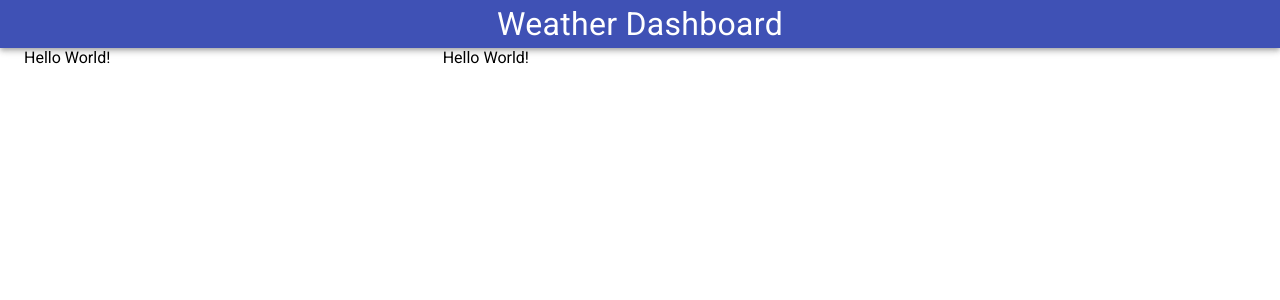
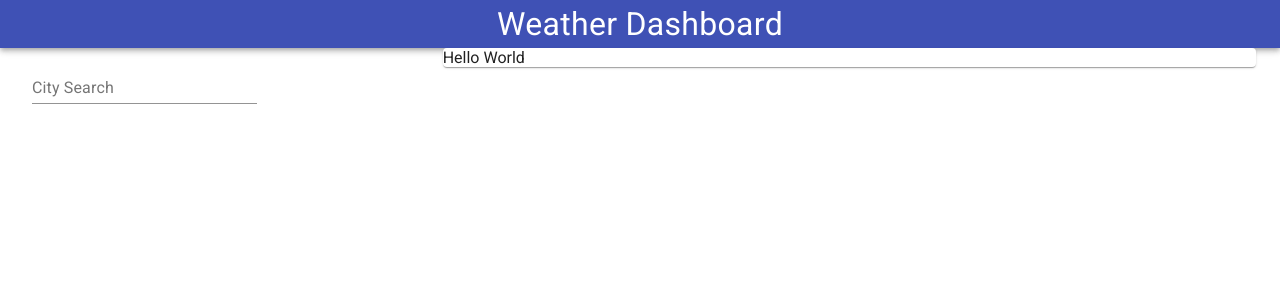
Before and after one commit to coleman-buffa/weather-dashboard, a React (Create React App) app in the folder client/: page / in a window 1280 px wide. Shown: the top 300 px of the page. Built offline with nearby package versions, Linux system fonts and the light colour scheme.

Commit message:
Draft SearchBar component.

```diff
--- a/client/src/App.js
+++ b/client/src/App.js
@@ -1,6 +1,7 @@
 import './App.css';
-import TopBar from './components/topbar/topbar.js';
-import { Container, Grid} from "@material-ui/core";
+import TopBar from './components/topbar/topbar';
+import SearchBar from './components/searchbar/searchbar';
+import { Container, Grid, Paper } from "@material-ui/core";
 
 function App() {
   return (
@@ -8,11 +9,11 @@ function App() {
       <TopBar />
       <Container>
         <Grid container spacing={3}>
-          <Grid item xs={12} md={4}>
-            Hello World!
+          <Grid item xs={12} sm={4}>
+            <SearchBar/>
           </Grid>
-          <Grid item xs={12} md={8}>
-            Hello World!
+          <Grid item xs={12} sm={8}>
+            <Paper>Hello World</Paper>
           </Grid>
         </Grid>
       </Container>
--- /dev/null
+++ b/client/src/components/searchbar/searchbar.js
@@ -0,0 +1,23 @@
+import React from 'react';
+import { makeStyles } from '@material-ui/core/styles';
+import TextField from '@material-ui/core/TextField';
+
+const useStyles = makeStyles((theme) => ({
+  root: {
+    '& > *': {
+      margin: theme.spacing(1),
+      width: '25ch',
+    },
+  },
+}));
+
+export default function SearchBar() {
+
+  const classes = useStyles();
+
+  return (
+    <form className={classes.root}>
+      <TextField id="filled-basic" label="City Search" varient="filled" />
+    </form>
+  )
+}
```
